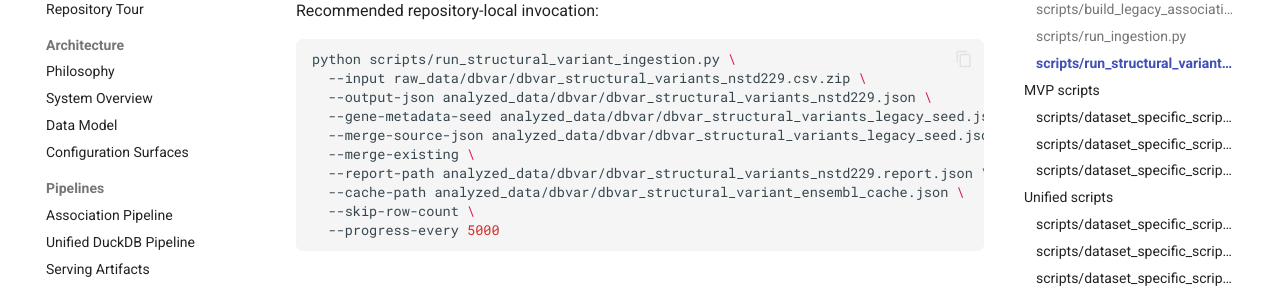
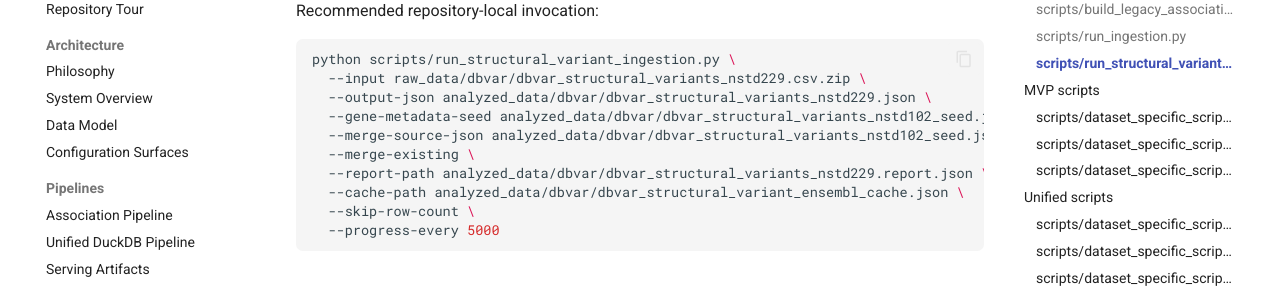
Before and after one commit to HeartBioPortal/DataHub, an MkDocs documentation site: the page built from docs/reference/scripts.md, in a window 1280 px wide and 900 px high, scrolled down 1155 px. Shown: the part 153-449 px from the top of the window. Built offline with MkDocs 1.6.1 and Material for MkDocs 9.7.7, drawn with Linux system fonts in a browser that asks for light colours; comment, search, counter and statistics services are not loaded.

Commit message:
Rename dbVar seed artifact to nstd102

```diff
--- a/docs/reference/scripts.md
+++ b/docs/reference/scripts.md
@@ -51,8 +51,8 @@ Recommended repository-local invocation:
 python scripts/run_structural_variant_ingestion.py \
   --input raw_data/dbvar/dbvar_structural_variants_nstd229.csv.zip \
   --output-json analyzed_data/dbvar/dbvar_structural_variants_nstd229.json \
-  --gene-metadata-seed analyzed_data/dbvar/dbvar_structural_variants_legacy_seed.json.zip \
-  --merge-source-json analyzed_data/dbvar/dbvar_structural_variants_legacy_seed.json.zip \
+  --gene-metadata-seed analyzed_data/dbvar/dbvar_structural_variants_nstd102_seed.json.zip \
+  --merge-source-json analyzed_data/dbvar/dbvar_structural_variants_nstd102_seed.json.zip \
   --merge-existing \
   --report-path analyzed_data/dbvar/dbvar_structural_variants_nstd229.report.json \
   --cache-path analyzed_data/dbvar/dbvar_structural_variant_ensembl_cache.json \
```
Also changed, not shown: analyzed_data/README.md (+2 -2 lines), analyzed_data/dbvar/README.md (+2 -2 lines), 2 other files.
